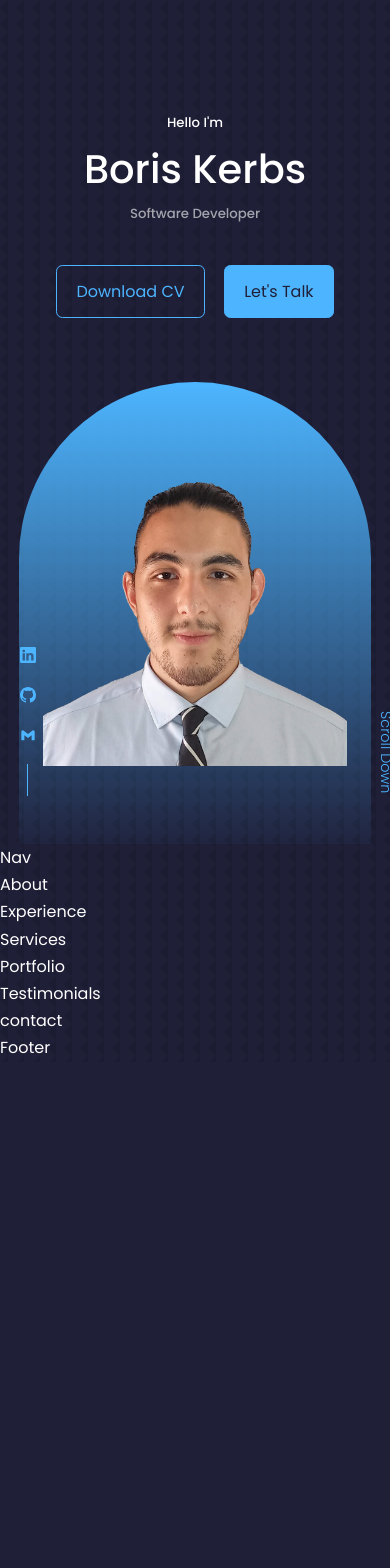
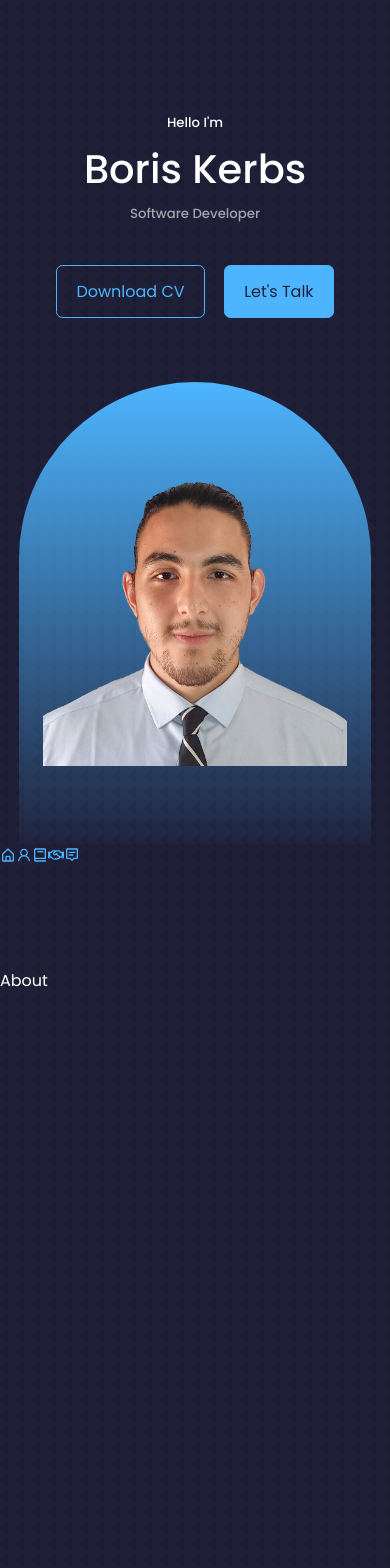
Before and after one commit to Boris-sys/react-portfolio, a React (Create React App) app: page / in a window 390 px wide. Shown: the top 1568 px of the page. Before the commit the page ends 1062 px from the top, so only its background shows below. Built offline with nearby package versions, Linux system fonts and the light colour scheme.

Commit message:
navbar icons

```diff
--- a/src/components/about/About.jsx
+++ b/src/components/about/About.jsx
@@ -3,7 +3,7 @@ import './about.css'
 
 export const About = () => {
   return (
-    <div>About</div>
+    <section id='about'>About</section>
   )
 }
 
--- a/src/components/contact/Contact.jsx
+++ b/src/components/contact/Contact.jsx
@@ -3,7 +3,7 @@ import './contact.css'
 
 export const Contact = () => {
   return (
-    <div>contact</div>
+    <section id='contact'>Contact</section>
   )
 }
 
--- a/src/components/experience/Experience.jsx
+++ b/src/components/experience/Experience.jsx
@@ -3,7 +3,7 @@ import './experience.css'
 
 const Experience = () => {
   return (
-    <div>Experience</div>
+    <section id='experience'>Experience</section>
   )
 }
 
--- a/src/components/header/HeaderSocials.jsx
+++ b/src/components/header/HeaderSocials.jsx
@@ -5,9 +5,9 @@ import {BiLogoGmail} from 'react-icons/bi'
 const HeaderSocials = () => {
   return (
     <div className='header__socials'>
-        <a href="linkedin.com" target='_blank'><BsLinkedin/></a>
-        <a href="github.com" target='_blank'><BsGithub/></a>
-        <a href="gmail.com" target='_blank'><BiLogoGmail/></a>
+        <a href="https://www.linkedin.com/in/boris-kerbs/" target='_blank' rel="noreferrer"><BsLinkedin/></a>
+        <a href="https://www.github.com" target='_blank' rel="noreferrer"><BsGithub/></a>
+        <a href="https://www.gmail.com" target='_blank' rel="noreferrer"><BiLogoGmail/></a>
     </div>
   )
 }
--- a/src/components/header/header.css
+++ b/src/components/header/header.css
@@ -56,3 +56,21 @@ header{
     font-weight: 300;
     font-size: 0.9rem;
 }
+
+/*MEDIA MD DEVICE SIZES*/
+@media screen  and (max-width: 1024px){
+    header{
+        height: 68vh;
+    }
+}
+
+/*MEDIA SM DEVICE SIZES*/
+@media screen  and (max-width: 600px){
+    header{
+        height: 100vh;
+    }
+    .header__socials, .scroll__down{
+        display: none;
+    }
+
+}
--- a/src/components/nav/Nav.jsx
+++ b/src/components/nav/Nav.jsx
@@ -1,9 +1,18 @@
 import React from 'react'
 import './nav.css'
+import {AiOutlineHome, AiOutlineUser} from 'react-icons/ai'
+import {BiBook, BiMessageAltDetail,BiHomeAlt} from 'react-icons/bi'
+import {FaRegHandshake} from 'react-icons/fa'
 
 const Nav = () => {
   return (
-    <div>Nav</div>
+    <nav>
+      <a href="#"><BiHomeAlt/></a>
+      <a href="#about"><AiOutlineUser/></a>
+      <a href="#experience"><BiBook/></a>
+      <a href="#services"><FaRegHandshake/></a>
+      <a href="#contact"><BiMessageAltDetail/></a>
+    </nav>
   )
 }
 
--- a/src/components/portfolio/Portfolio.jsx
+++ b/src/components/portfolio/Portfolio.jsx
@@ -3,7 +3,7 @@ import './portfolio.css'
 
 const Portfolio = () => {
   return (
-    <div>Portfolio</div>
+    <section id='portfolio'>Portfolio</section>
   )
 }
 
--- a/src/components/services/Services.jsx
+++ b/src/components/services/Services.jsx
@@ -3,7 +3,7 @@ import './services.css'
 
 const Services = () => {
   return (
-    <div>Services</div>
+    <section id='services'>Services</section>
   )
 }
 
--- a/src/components/testimonials/Testimonials.jsx
+++ b/src/components/testimonials/Testimonials.jsx
@@ -3,7 +3,7 @@ import './testimonials.css'
 
 const Testimonials = () => {
   return (
-    <div>Testimonials</div>
+    <section id='testimonials'>Testimonials</section>
   )
 }
 
--- a/src/index.css
+++ b/src/index.css
@@ -59,6 +59,7 @@ h1{
 
 section{
     margin-top: 8rem;
+    height: 100vh;
 }
 
 section > h2,
```
